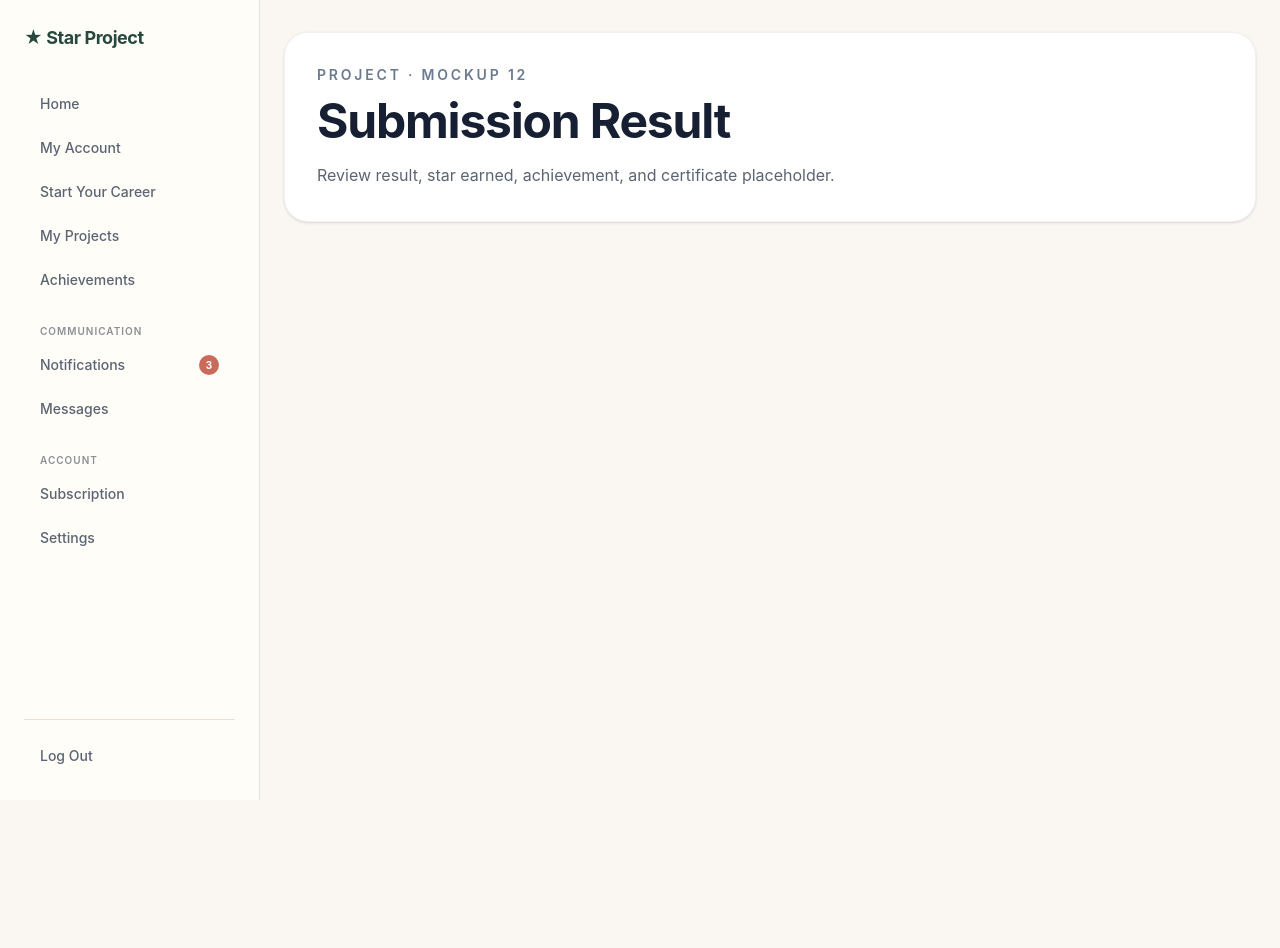
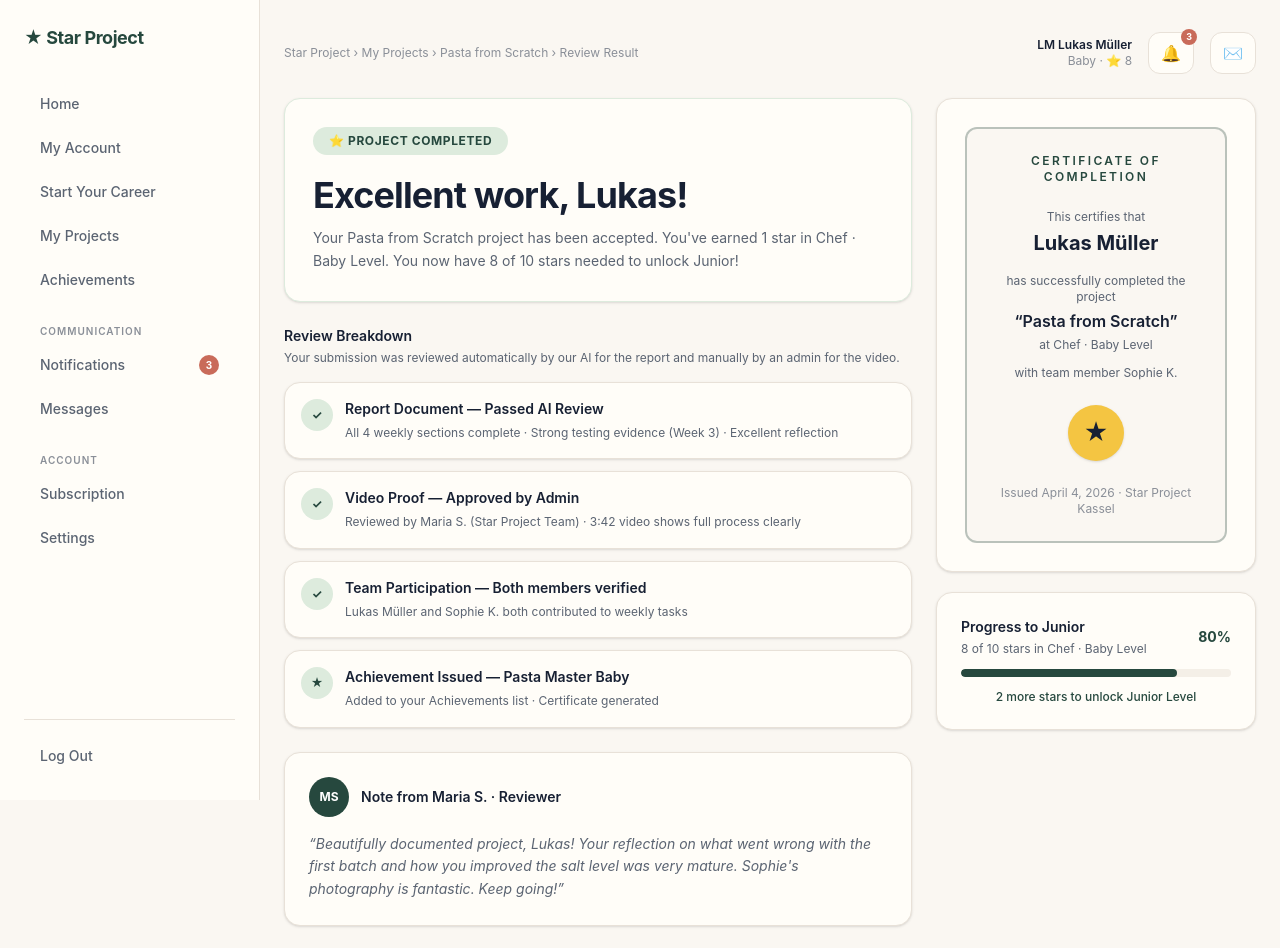
Before and after one commit to iyikbe/star-project-pwa, a React (Vite) app: page /projects/1/result in a window 1280 px wide. Shown: the top 948 px of the page. Before the commit the page ends 800 px from the top, so only its background shows below. Built offline with nearby package versions, Linux system fonts and the light colour scheme.

Commit message:
Build submission result page UI

```diff
--- a/src/features/submissions/SubmissionResultPage.tsx
+++ b/src/features/submissions/SubmissionResultPage.tsx
@@ -1,11 +1,238 @@
-import { PagePlaceholder } from '../../components/ui/PagePlaceholder'
+import { Link } from 'react-router-dom'
+
+type ReviewItem = {
+  icon: string
+  title: string
+  description: string
+  success: boolean
+}
+
+const REVIEW_ITEMS: ReviewItem[] = [
+  {
+    icon: '✓',
+    title: 'Report Document — Passed AI Review',
+    description:
+      'All 4 weekly sections complete · Strong testing evidence (Week 3) · Excellent reflection',
+    success: true,
+  },
+  {
+    icon: '✓',
+    title: 'Video Proof — Approved by Admin',
+    description:
+      'Reviewed by Maria S. (Star Project Team) · 3:42 video shows full process clearly',
+    success: true,
+  },
+  {
+    icon: '✓',
+    title: 'Team Participation — Both members verified',
+    description: 'Lukas Müller and Sophie K. both contributed to weekly tasks',
+    success: true,
+  },
+  {
+    icon: '★',
+    title: 'Achievement Issued — Pasta Master Baby',
+    description: 'Added to your Achievements list · Certificate generated',
+    success: true,
+  },
+]
+
+function TopBar() {
+  return (
+    <div className="mb-6 flex flex-col gap-3 sm:flex-row sm:items-center sm:justify-between">
+      <p className="text-xs text-[#8A8F98]">
+        Star Project › My Projects › Pasta from Scratch › Review Result
+      </p>
+      <div className="flex items-center gap-4">
+        <div className="text-right text-xs">
+          <p className="font-semibold text-[#172033]">LM Lukas Müller</p>
+          <p className="text-[#8A8F98]">Baby · ⭐ 8</p>
+        </div>
+        <button
+          type="button"
+          className="relative rounded-xl border border-[#E8E1D8] bg-[#FFFDF8] px-3 py-2 text-sm text-[#5B6472] hover:bg-[#F4EFE7]"
+        >
+          🔔
+          <span className="absolute -right-1 -top-1 flex h-4 w-4 items-center justify-center rounded-full bg-[#C96B5A] text-[9px] font-bold text-white">
+            3
+          </span>
+        </button>
+        <button
+          type="button"
+          className="rounded-xl border border-[#E8E1D8] bg-[#FFFDF8] px-3 py-2 text-sm text-[#5B6472] hover:bg-[#F4EFE7]"
+        >
+          ✉️
+        </button>
+      </div>
+    </div>
+  )
+}
+
+function SuccessHeader() {
+  return (
+    <div className="rounded-2xl border border-[#DDEBDD] bg-[#FFFDF8] p-7 shadow-sm">
+      <span className="inline-block rounded-full bg-[#DDEBDD] px-4 py-1.5 text-xs font-bold uppercase tracking-wider text-[#26483E]">
+        ⭐ Project Completed
+      </span>
+
+      <h1 className="mt-5 text-3xl font-bold tracking-tight text-[#172033] md:text-4xl">
+        Excellent work, Lukas!
+      </h1>
+
+      <p className="mt-3 max-w-2xl text-sm leading-relaxed text-[#5B6472]">
+        Your Pasta from Scratch project has been accepted. You&apos;ve earned 1 star in Chef · Baby
+        Level. You now have 8 of 10 stars needed to unlock Junior!
+      </p>
+    </div>
+  )
+}
+
+function ReviewBreakdown() {
+  return (
+    <div>
+      <p className="mb-1 text-sm font-semibold text-[#172033]">Review Breakdown</p>
+      <p className="mb-4 text-xs text-[#5B6472]">
+        Your submission was reviewed automatically by our AI for the report and manually by an admin
+        for the video.
+      </p>
+
+      <div className="space-y-3">
+        {REVIEW_ITEMS.map((item) => (
+          <div
+            key={item.title}
+            className="rounded-2xl border border-[#E8E1D8] bg-[#FFFDF8] p-4 shadow-sm"
+          >
+            <div className="flex items-start gap-3">
+              <span
+                className={`flex h-8 w-8 shrink-0 items-center justify-center rounded-full text-xs font-bold ${
+                  item.success
+                    ? 'bg-[#DDEBDD] text-[#26483E]'
+                    : 'bg-[#FCE1D8] text-[#C96B5A]'
+                }`}
+              >
+                {item.icon}
+              </span>
+              <div className="flex-1">
+                <p className="text-sm font-semibold text-[#172033]">{item.title}</p>
+                <p className="mt-1 text-xs leading-relaxed text-[#5B6472]">{item.description}</p>
+              </div>
+            </div>
+          </div>
+        ))}
+      </div>
+    </div>
+  )
+}
+
+function ReviewerNote() {
+  return (
+    <div className="rounded-2xl border border-[#E8E1D8] bg-[#FFFDF8] p-6 shadow-sm">
+      <div className="flex items-center gap-3">
+        <div className="flex h-10 w-10 shrink-0 items-center justify-center rounded-full bg-[#26483E] text-xs font-bold text-white">
+          MS
+        </div>
+        <div>
+          <p className="text-sm font-semibold text-[#172033]">Note from Maria S. · Reviewer</p>
+        </div>
+      </div>
+      <p className="mt-4 text-sm italic leading-relaxed text-[#5B6472]">
+        &ldquo;Beautifully documented project, Lukas! Your reflection on what went wrong with the
+        first batch and how you improved the salt level was very mature. Sophie&apos;s photography
+        is fantastic. Keep going!&rdquo;
+      </p>
+    </div>
+  )
+}
+
+function Certificate() {
+  return (
+    <div className="rounded-2xl border border-[#E8E1D8] bg-[#FFFDF8] p-7 shadow-sm">
+      <div className="rounded-xl border-2 border-[#26483E]/30 bg-[#FAF7F2] p-6 text-center">
+        <p className="text-xs font-semibold uppercase tracking-[0.2em] text-[#26483E]">
+          Certificate of Completion
+        </p>
+
+        <p className="mt-6 text-xs text-[#5B6472]">This certifies that</p>
+        <p className="mt-1 text-xl font-bold text-[#172033]">Lukas Müller</p>
+
+        <p className="mt-4 text-xs text-[#5B6472]">
+          has successfully completed the project
+        </p>
+        <p className="mt-1 text-base font-semibold text-[#172033]">&ldquo;Pasta from Scratch&rdquo;</p>
+
+        <p className="mt-1 text-xs text-[#5B6472]">at Chef · Baby Level</p>
+        <p className="mt-3 text-xs text-[#5B6472]">with team member Sophie K.</p>
+
+        <div className="my-6 flex justify-center">
+          <span className="flex h-14 w-14 items-center justify-center rounded-full bg-[#F4C542] text-2xl shadow-sm">
+            ★
+          </span>
+        </div>
+
+        <p className="mt-6 text-xs text-[#8A8F98]">
+          Issued April 4, 2026 · Star Project Kassel
+        </p>
+      </div>
+    </div>
+  )
+}
+
+function ProgressNote() {
+  return (
+    <div className="rounded-2xl border border-[#E8E1D8] bg-[#FFFDF8] p-6 shadow-sm">
+      <div className="flex items-center justify-between">
+        <div>
+          <p className="text-sm font-semibold text-[#172033]">Progress to Junior</p>
+          <p className="mt-1 text-xs text-[#5B6472]">8 of 10 stars in Chef · Baby Level</p>
+        </div>
+        <span className="text-sm font-bold text-[#26483E]">80%</span>
+      </div>
+      <div className="mt-3 h-2 w-full overflow-hidden rounded-full bg-[#F4EFE7]">
+        <div className="h-full w-[80%] rounded-full bg-[#26483E]" />
+      </div>
+      <p className="mt-3 text-center text-xs font-medium text-[#26483E]">
+        2 more stars to unlock Junior Level
+      </p>
+    </div>
+  )
+}
+
+function ActionButtons() {
+  return (
+    <div className="flex flex-col gap-3 sm:flex-row">
+      <button
+        type="button"
+        className="inline-flex items-center justify-center gap-1.5 rounded-full bg-[#26483E] px-7 py-3 text-sm font-bold text-white shadow-sm transition-all hover:bg-[#1F3D35] hover:shadow-md"
+      >
+        ⬇ Download Certificate (PDF)
+      </button>
+      <Link
+        to="/start"
+        className="inline-flex items-center justify-center gap-1.5 rounded-full border border-[#E8E1D8] bg-[#FFFDF8] px-7 py-3 text-sm font-bold text-[#26483E] shadow-sm transition-all hover:border-[#26483E] hover:shadow-md"
+      >
+        🚀 Browse Next Projects
+      </Link>
+    </div>
+  )
+}
 
 export function SubmissionResultPage() {
   return (
-    <PagePlaceholder
-      eyebrow="Project · Mockup 12"
-      title="Submission Result"
-      description="Review result, star earned, achievement, and certificate placeholder."
-    />
+    <div>
+      <TopBar />
+
+      <div className="grid gap-6 lg:grid-cols-[1fr_320px]">
+        <div className="space-y-6">
+          <SuccessHeader />
+          <ReviewBreakdown />
+          <ReviewerNote />
+          <ActionButtons />
+        </div>
+
+        <div className="space-y-5">
+          <Certificate />
+          <ProgressNote />
+        </div>
+      </div>
+    </div>
   )
 }
```
